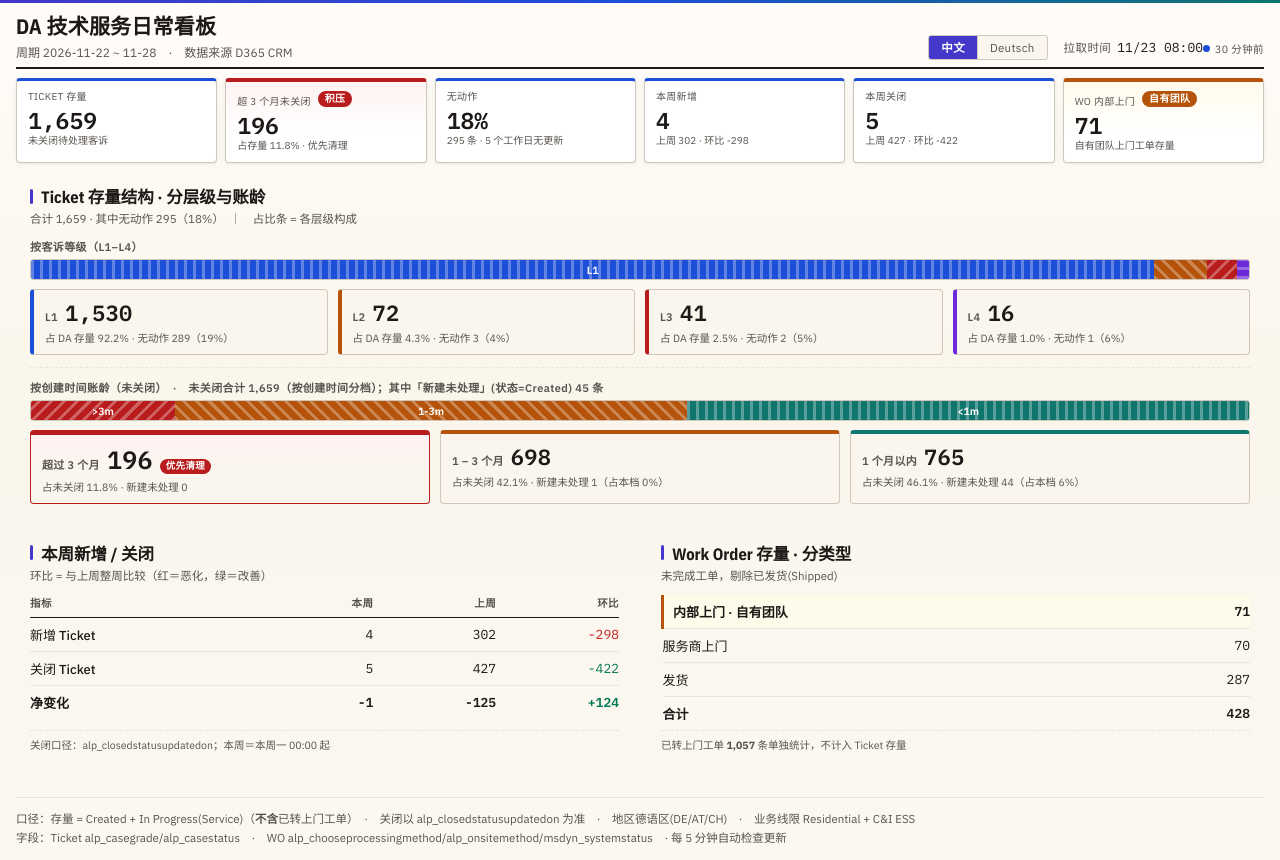
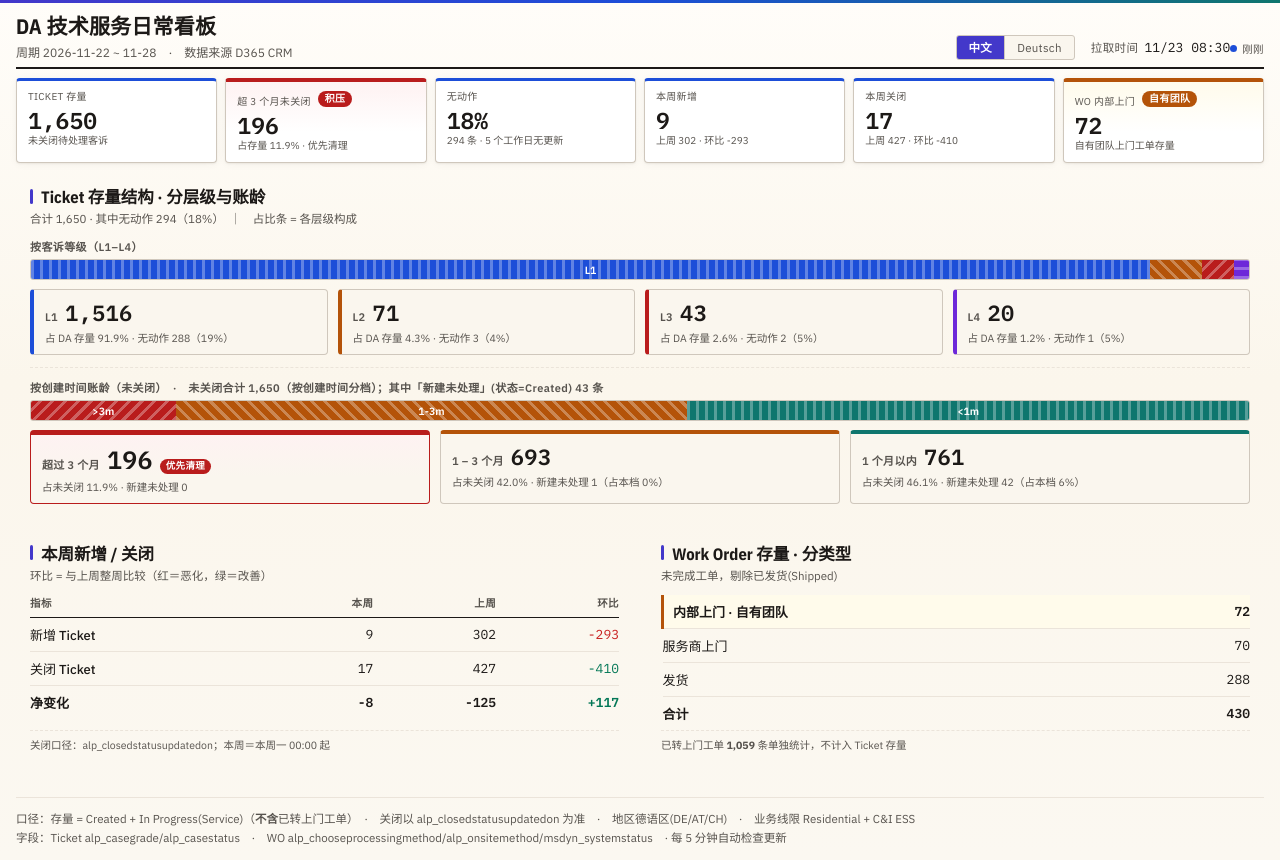
Before and after one commit to VVWizardHu/AEDATS, a plain HTML site: page index.html in a window 1280 px wide. Drawn offline with nearby package versions, Linux system fonts and the light colour scheme.

Commit message:
ticket/wo daily update 2026-11-23

```diff
--- a/index.html
+++ b/index.html
@@ -270,20 +270,20 @@
 
 <script>
 /* ========== 数据块（脚本自动替换，勿手改） ========== */
-const PULLED = new Date(1795420859029);
+const PULLED = new Date(1795422659184);
 const regions = ['德语区(DE/AT/CH)'];
 const tiers = ['L1','L2','L3','L4'];
 const types = ['内部上门','服务商上门','发货'];
-const stock = {"德语区(DE/AT/CH)|L1":1530,"德语区(DE/AT/CH)|L2":72,"德语区(DE/AT/CH)|L3":41,"德语区(DE/AT/CH)|L4":16};
-const noAction = {"德语区(DE/AT/CH)|L1":289,"德语区(DE/AT/CH)|L2":3,"德语区(DE/AT/CH)|L3":2,"德语区(DE/AT/CH)|L4":1};
-const onsite = {"德语区(DE/AT/CH)|L1":455,"德语区(DE/AT/CH)|L2":36,"德语区(DE/AT/CH)|L3":566,"德语区(DE/AT/CH)|L4":0};
-const newThis = {"德语区(DE/AT/CH)|L1":4,"德语区(DE/AT/CH)|L2":0,"德语区(DE/AT/CH)|L3":0,"德语区(DE/AT/CH)|L4":0};
-const newLast = {"德语区(DE/AT/CH)|L1":280,"德语区(DE/AT/CH)|L2":12,"德语区(DE/AT/CH)|L3":9,"德语区(DE/AT/CH)|L4":1};
-const closedThis = {"德语区(DE/AT/CH)|L1":5,"德语区(DE/AT/CH)|L2":0,"德语区(DE/AT/CH)|L3":0,"德语区(DE/AT/CH)|L4":0};
+const stock = {"德语区(DE/AT/CH)|L1":1516,"德语区(DE/AT/CH)|L2":71,"德语区(DE/AT/CH)|L3":43,"德语区(DE/AT/CH)|L4":20};
+const noAction = {"德语区(DE/AT/CH)|L1":288,"德语区(DE/AT/CH)|L2":3,"德语区(DE/AT/CH)|L3":2,"德语区(DE/AT/CH)|L4":1};
+const onsite = {"德语区(DE/AT/CH)|L1":456,"德语区(DE/AT/CH)|L2":37,"德语区(DE/AT/CH)|L3":566,"德语区(DE/AT/CH)|L4":0};
+const newThis = {"德语区(DE/AT/CH)|L1":9,"德语区(DE/AT/CH)|L2":0,"德语区(DE/AT/CH)|L3":0,"德语区(DE/AT/CH)|L4":0};
+const newLast = {"德语区(DE/AT/CH)|L1":278,"德语区(DE/AT/CH)|L2":12,"德语区(DE/AT/CH)|L3":10,"德语区(DE/AT/CH)|L4":2};
+const closedThis = {"德语区(DE/AT/CH)|L1":16,"德语区(DE/AT/CH)|L2":0,"德语区(DE/AT/CH)|L3":0,"德语区(DE/AT/CH)|L4":1};
 const closedLast = {"德语区(DE/AT/CH)|L1":384,"德语区(DE/AT/CH)|L2":15,"德语区(DE/AT/CH)|L3":25,"德语区(DE/AT/CH)|L4":3};
-const woStock = {"德语区(DE/AT/CH)|发货":287,"德语区(DE/AT/CH)|内部上门":71,"德语区(DE/AT/CH)|服务商上门":70};
-const ageAll = {"德语区(DE/AT/CH)|>3m":196,"德语区(DE/AT/CH)|1-3m":698,"德语区(DE/AT/CH)|<1m":765};
-const ageNew = {"德语区(DE/AT/CH)|>3m":0,"德语区(DE/AT/CH)|1-3m":1,"德语区(DE/AT/CH)|<1m":44};
+const woStock = {"德语区(DE/AT/CH)|发货":288,"德语区(DE/AT/CH)|内部上门":72,"德语区(DE/AT/CH)|服务商上门":70};
+const ageAll = {"德语区(DE/AT/CH)|>3m":196,"德语区(DE/AT/CH)|1-3m":693,"德语区(DE/AT/CH)|<1m":761};
+const ageNew = {"德语区(DE/AT/CH)|>3m":0,"德语区(DE/AT/CH)|1-3m":1,"德语区(DE/AT/CH)|<1m":42};
 const weekStart = new Date(1795388400000);
 
 /* ========== 双语词典 ========== */
```
